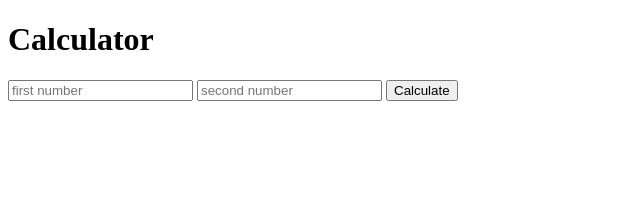
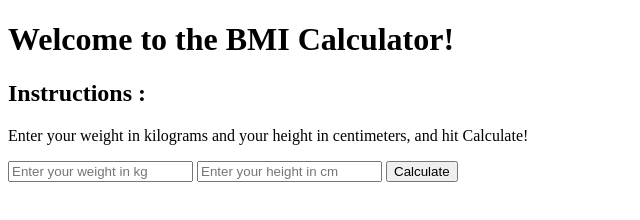
Before and after one commit to TheNyachhon/BMI_Calculator, a website: page index.html in a window 1280 px wide. Shown: the whole page, without its empty margins (0-640 px from the left). Drawn offline with Linux system fonts and the light colour scheme.

Commit message:
2nd commit

```diff
--- a/index.html
+++ b/index.html
@@ -4,15 +4,21 @@
     <meta charset="UTF-8">
     <meta http-equiv="X-UA-Compatible" content="IE=edge">
     <meta name="viewport" content="width=device-width, initial-scale=1.0">
+    <link href="style.css" rel="stylesheet" type="text/css"/>
     <title>Calculator</title>
-    <h1>Calculator</h1>
+    <h1>Welcome to the BMI Calculator!</h1>
 </head>
 <body>
-    <form action="/" method="POST">
-        <input type="text" name="num1" placeholder="first number" required>
-        <input type="text" name="num2" placeholder="second number" required>
-        <button type="submit" name="submit">Calculate</button>
-    </form>
-
+    <p>
+        <h2>Instructions : </h2>
+        Enter your weight in kilograms and your height in centimeters, and hit Calculate!
+    </p>
+    <div class="form">
+        <form action="/" method="POST">
+            <input type="text" name="num1" placeholder="Enter your weight in kg" required>
+            <input type="text" name="num2" placeholder="Enter your height in cm" required>
+            <button type="submit" name="submit">Calculate</button>
+        </form>
+    </div>
 </body>
 </html>
```
Also changed, not shown: server.js (+11 -16 lines).
